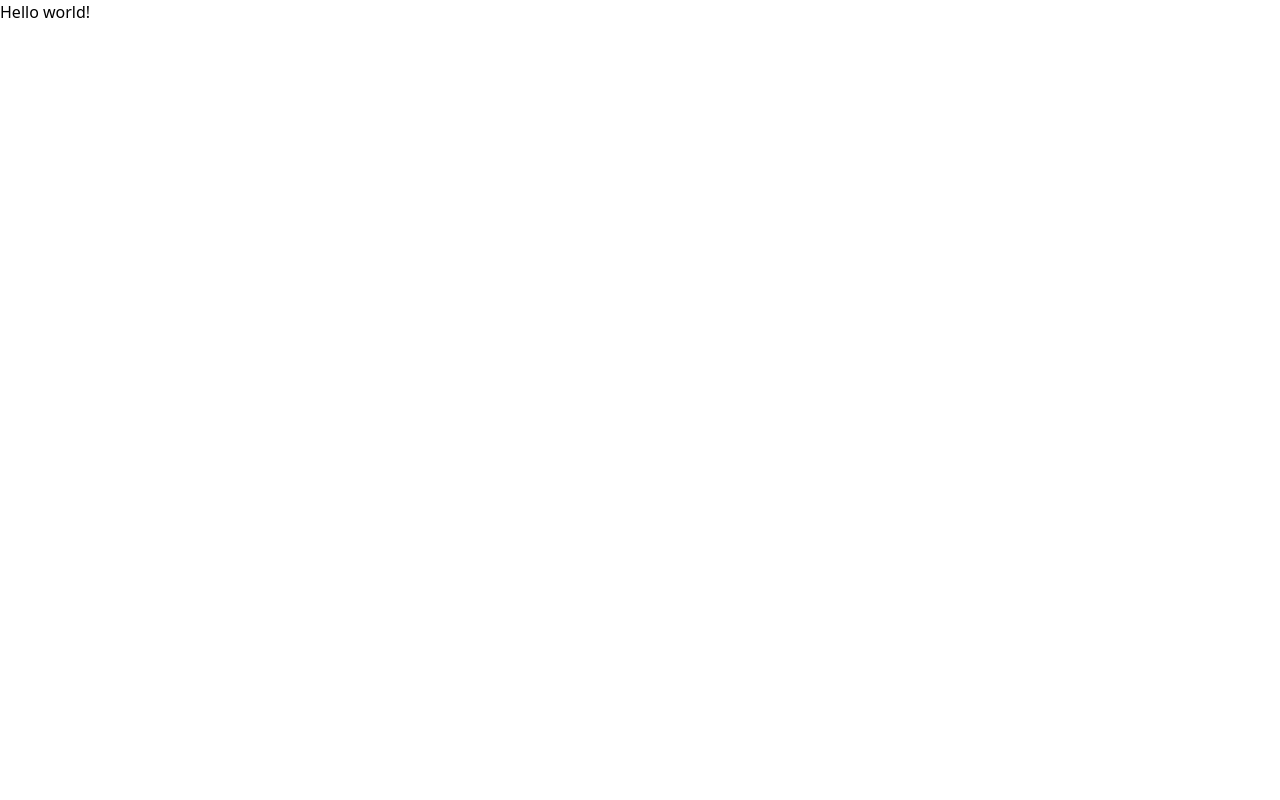
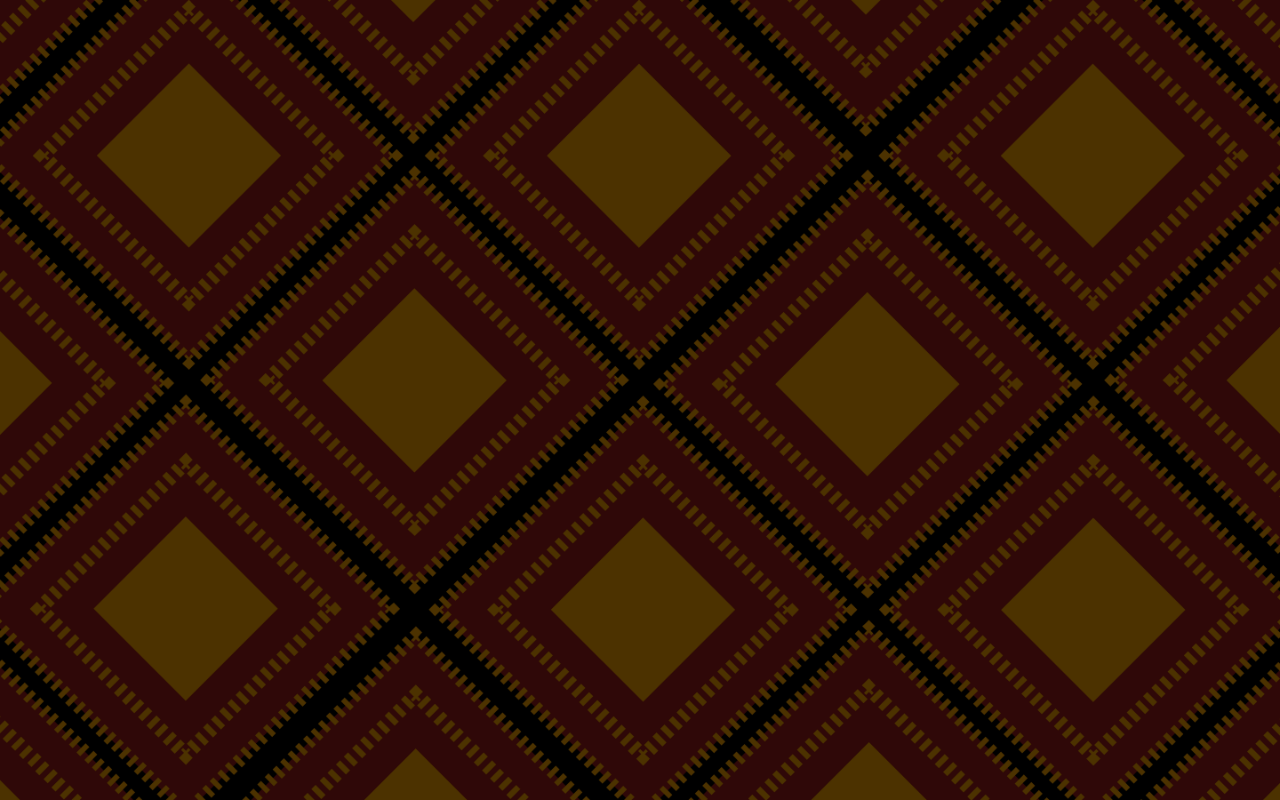
Before and after one commit to JuanDr08/ProyectoExpress, a React (Vite) app: page / in a window 1280 px wide. Built offline with nearby package versions, Linux system fonts and the light colour scheme.

Commit message:
feat: :sparkles: Carga page added

```diff
--- a/src/modules/App.jsx
+++ b/src/modules/App.jsx
@@ -3,10 +3,12 @@ import {
     RouterProvider,
 } from "react-router-dom";
 
+import Carga from "./pages/Carga"
+
 const router = createBrowserRouter([
     {
         path: "/",
-        element: <div>Hello world!</div>,
+        element: <Carga/>
     }
 ]);
 
@@ -15,5 +17,4 @@ export const App = () => {
     return (
         <RouterProvider router={router} />
     )
-
 }
--- /dev/null
+++ b/src/modules/pages/Carga.jsx
@@ -0,0 +1,12 @@
+import React from 'react';
+
+// Definir el componente
+function Carga() {
+  return (
+    <div className='bg-[url(/img/Fondo.png)] bg-cover bg-center h-screen flex items-center justify-center'>
+        <img src='/img/ruraq_maki.png' alt="Centrada" className="w-64 h-auto animate-fade-in-out"/>
+    </div>
+  );
+}
+
+export default Carga;
```
Also changed, not shown: src/modules/components/example.jsx (added), src/modules/pages/Home.jsx (deleted).
